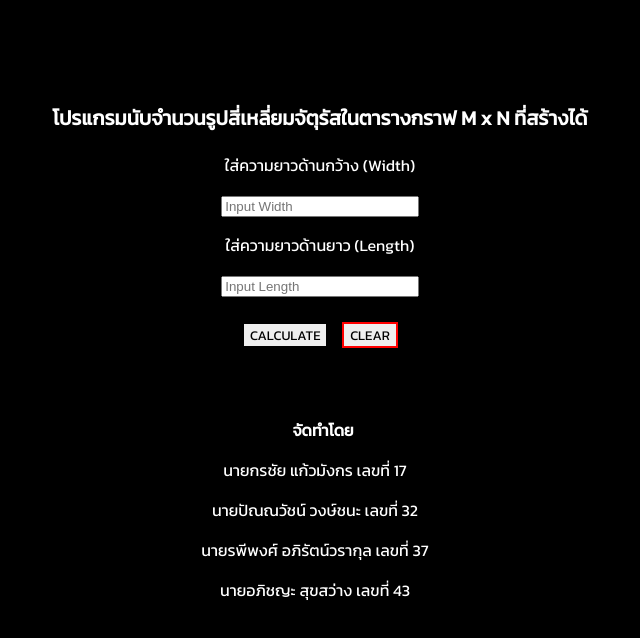
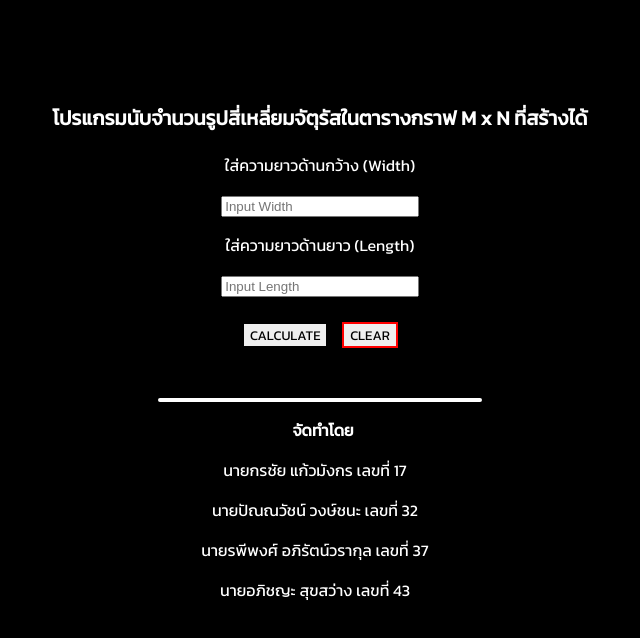
Before and after one commit to Pednoizz/square_project, a plain HTML site: page index.html in a window 1280 px wide. Shown: the whole page, without its empty margins (320-960 px from the left). Drawn offline with Linux system fonts and the light colour scheme.

Commit message:
Update style.css

```diff
--- a/style.css
+++ b/style.css
@@ -28,7 +28,7 @@ form .output{
     position: relative;
     align-items: center;
     border-radius: 20px;
-    border: 2px solid #000000;
+    border: 2px solid white;
     width: 320px;
     margin-top: 50px;
     margin-left: auto;
```
